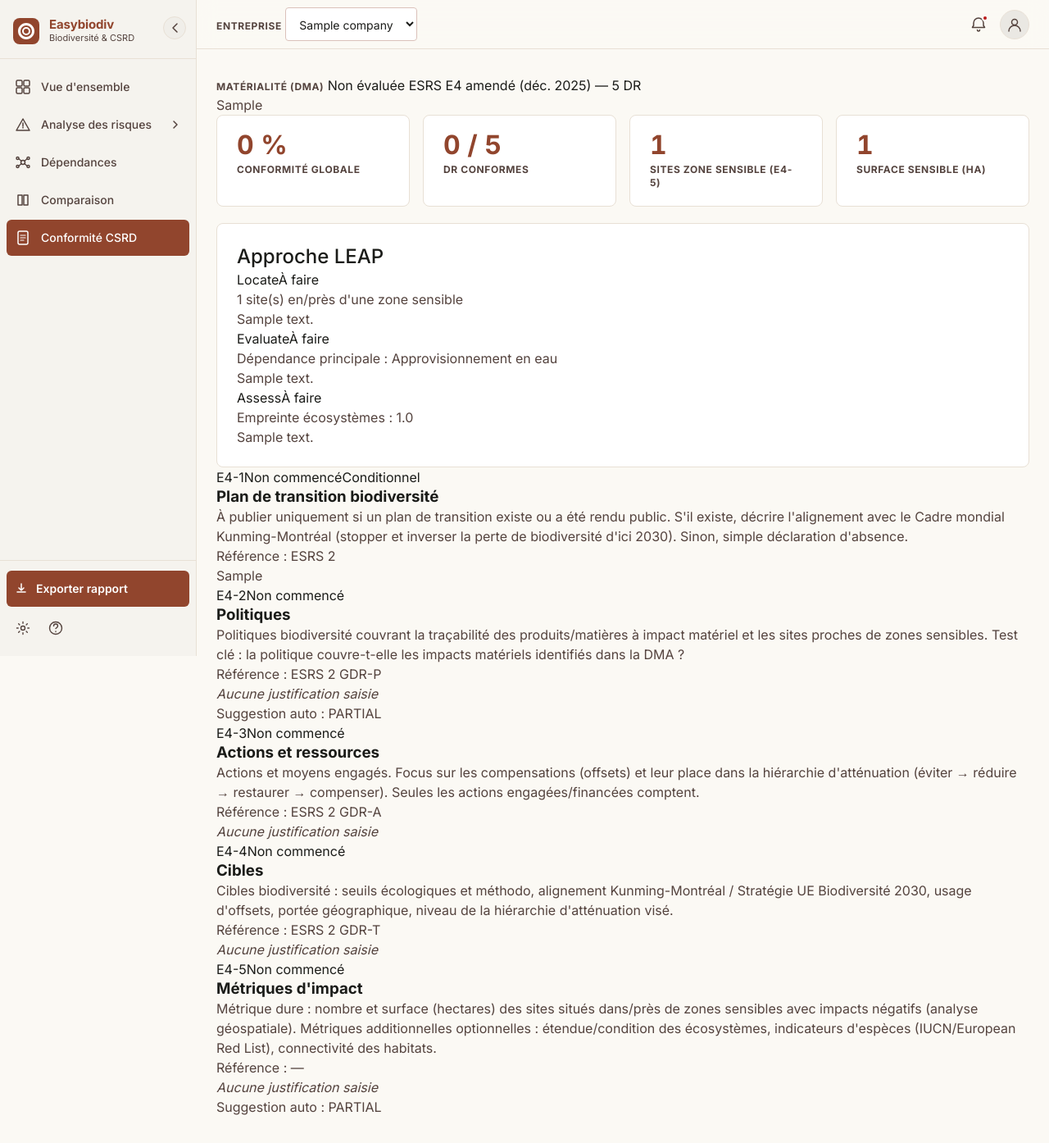
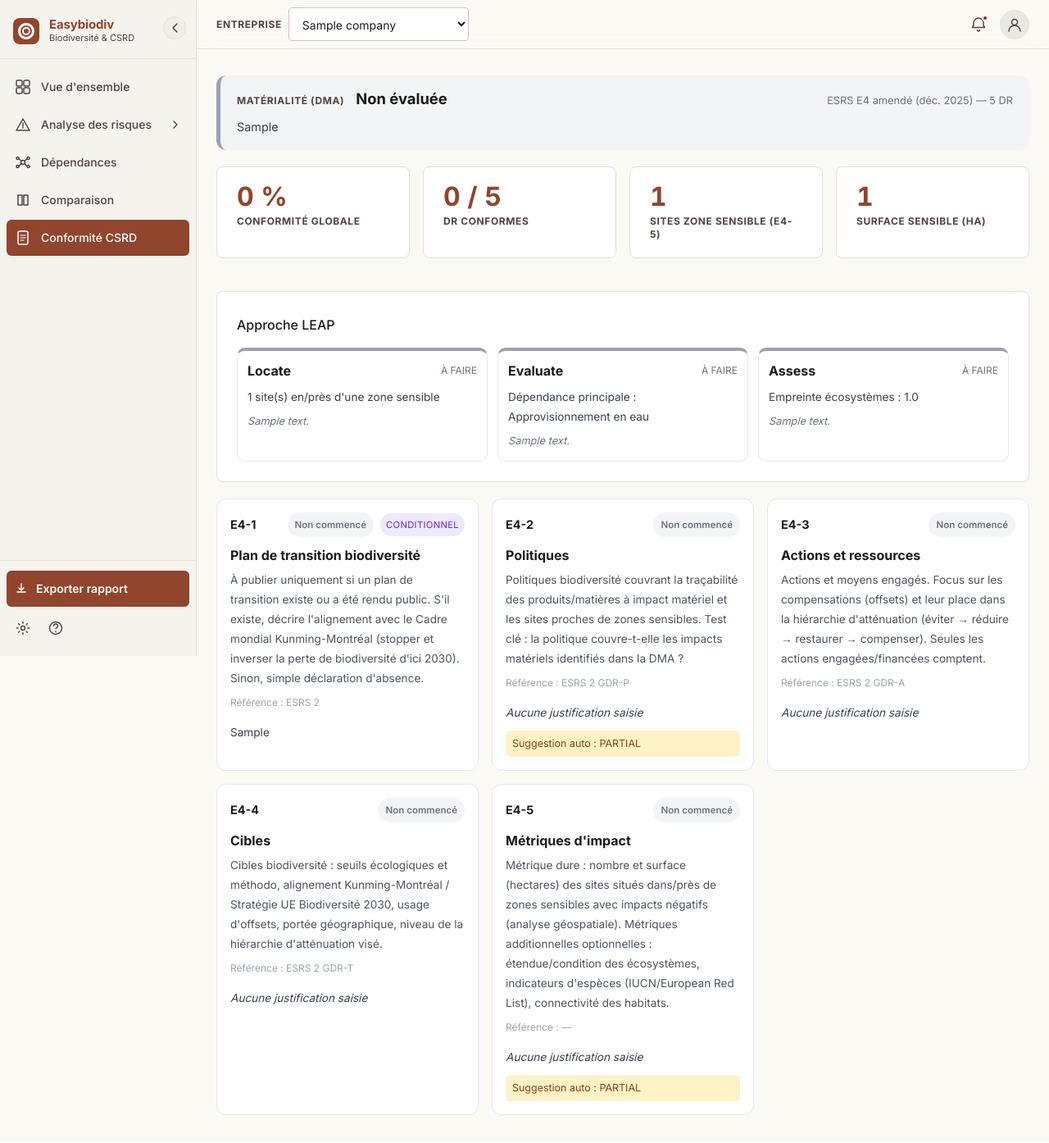
Before and after one commit to eheurard/Easybiodiv, a Django app: page /compliance/ in a window 1280 px wide. Shown: the whole page at 82% size. After the commit the page ends 1360 px from the top, so only its background shows below. Run offline with Django 5.2, Linux system fonts and the light colour scheme; tables that the repository leaves empty hold one stand-in row (values such as "Sample post").

Commit message:
feat(compliance): styles page conformité E4 (gate, LEAP, cartes DR, badges)

```diff
--- a/dashboard/static/dashboard/css/style.css
+++ b/dashboard/static/dashboard/css/style.css
@@ -2935,3 +2935,76 @@ a.app-header__avatar {
   border-color: var(--color-primary);
   background: var(--color-surface-container-low);
 }
+
+/* ── Conformité ESRS E4 ──────────────────────────────────────────── */
+
+.comp-page { display: flex; flex-direction: column; gap: 20px; }
+
+.comp-company-picker { display: flex; align-items: center; gap: 8px; }
+.comp-company-select { min-width: 220px; }
+
+.comp-section-title { font-size: 1rem; margin: 0 0 12px; }
+
+/* Verrou de matérialité */
+.comp-gate {
+  border-radius: 12px; padding: 16px 20px;
+  border-left: 5px solid #9ca3af; background: #f3f4f6;
+}
+.comp-gate__main { display: flex; align-items: baseline; gap: 14px; flex-wrap: wrap; }
+.comp-gate__status { font-size: 1.15rem; font-weight: 700; }
+.comp-gate__version { font-size: .8rem; color: #6b7280; margin-left: auto; }
+.comp-gate__justif { margin: 8px 0 0; font-size: .9rem; color: #374151; }
+.comp-gate--material { background: #ecfdf5; border-left-color: #059669; }
+.comp-gate--not_material { background: #fffbeb; border-left-color: #d97706; }
+.comp-gate--not_assessed { background: #f3f4f6; border-left-color: #9ca3af; }
+
+/* Frise LEAP */
+.comp-leap { display: grid; grid-template-columns: repeat(3, 1fr); gap: 12px; }
+.comp-leap__item {
+  border: 1px solid #e5e7eb; border-radius: 10px; padding: 12px;
+  border-top: 4px solid #9ca3af;
+}
+.comp-leap__item--done { border-top-color: #059669; }
+.comp-leap__item--in_progress { border-top-color: #2563eb; }
+.comp-leap__item--todo { border-top-color: #9ca3af; }
+.comp-leap__head { display: flex; justify-content: space-between; align-items: center; }
+.comp-leap__phase { font-weight: 700; }
+.comp-leap__status { font-size: .75rem; text-transform: uppercase; color: #6b7280; }
+.comp-leap__summary { margin: 8px 0 0; font-size: .85rem; color: #374151; }
+.comp-leap__notes { margin: 6px 0 0; font-size: .8rem; color: #6b7280; font-style: italic; }
+
+/* Cartes DR */
+.comp-drs { display: grid; grid-template-columns: repeat(auto-fill, minmax(320px, 1fr)); gap: 16px; }
+.comp-dr {
+  background: #fff; border: 1px solid #e5e7eb; border-radius: 12px;
+  padding: 16px; display: flex; flex-direction: column; gap: 6px;
+}
+.comp-dr__head { display: flex; align-items: center; gap: 8px; }
+.comp-dr__code { font-weight: 700; font-size: .9rem; }
+.comp-dr__cond {
+  font-size: .7rem; text-transform: uppercase; letter-spacing: .03em;
+  background: #ede9fe; color: #6d28d9; padding: 2px 7px; border-radius: 999px;
+}
+.comp-dr__title { font-size: 1rem; margin: 4px 0 0; }
+.comp-dr__desc { font-size: .85rem; color: #4b5563; margin: 0; }
+.comp-dr__ref { font-size: .75rem; color: #9ca3af; margin: 0; }
+.comp-dr__justif { font-size: .85rem; color: #374151; margin: 6px 0 0; }
+.comp-dr__suggestion {
+  font-size: .78rem; color: #92400e; background: #fef3c7;
+  padding: 4px 8px; border-radius: 6px; margin: 4px 0 0;
+}
+
+/* Badges de statut */
+.comp-badge {
+  font-size: .72rem; font-weight: 600; padding: 3px 9px; border-radius: 999px;
+  margin-left: auto; white-space: nowrap;
+}
+.comp-badge--compliant { background: #d1fae5; color: #065f46; }
+.comp-badge--partial { background: #fef3c7; color: #92400e; }
+.comp-badge--non_compliant { background: #fee2e2; color: #991b1b; }
+.comp-badge--not_started { background: #f3f4f6; color: #6b7280; }
+.comp-badge--not_applicable { background: #e5e7eb; color: #4b5563; }
+
+@media (max-width: 720px) {
+  .comp-leap { grid-template-columns: 1fr; }
+}
```
